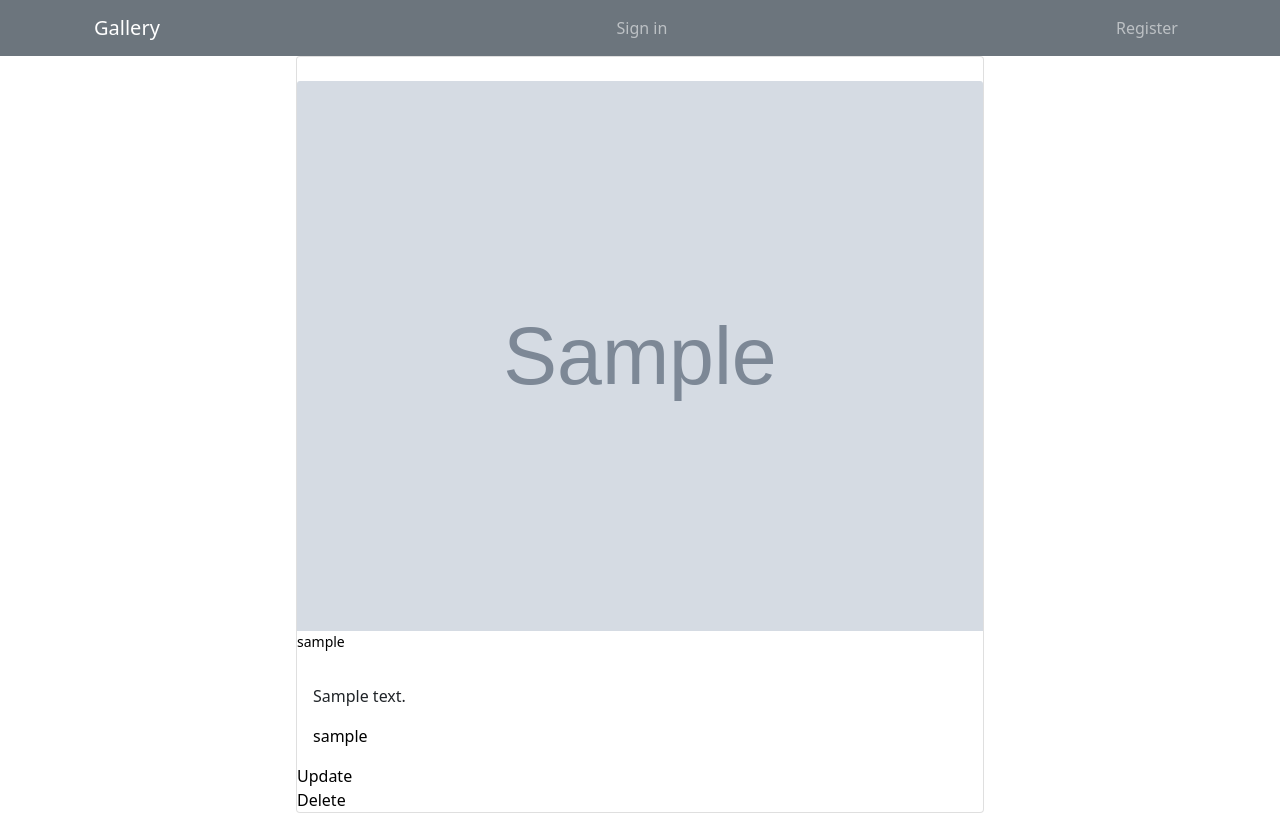
After one commit to tenirina/exam_9, a Django app: page /detail/1 in a window 1280 px wide. The commit adds this page. Run offline with Django 4.2, Linux system fonts and the light colour scheme; tables that the repository leaves empty hold one stand-in row (values such as "Sample post"); grey boxes marked "Sample" are stand-in pictures; some libraries are stand-ins or nearby versions.

Commit message:
Add
Реализовано удаление и изменения картинки.
Добавлены права доступа на удаление и редактирвания.

```diff
--- a/app/static/css/style.css
+++ b/app/static/css/style.css
@@ -0,0 +1,8 @@
+img{
+    width: 450px;
+    height: 550px;
+}
+a{
+    text-decoration: none;
+    color: black
+}
--- a/app/webapp/templates/base.html
+++ b/app/webapp/templates/base.html
@@ -17,22 +17,22 @@
  <nav class="navbar navbar-expand-lg navbar-dark bg-secondary">
     <div class="container">
         <a class="navbar-brand" href="{% url 'index' %}">Gallery</a>
-
+        {% if user.is_authenticated %}
             <div class="dropdown navbar-nav">
                 <a class="nav-link dropdown-toggle"  id="navbarDropdownMenuLink" role="button" data-bs-toggle="dropdown" aria-expanded="false">
                     <i class="bi bi-person-fill"></i>
                 </a>
                 <ul class="dropdown-menu" aria-labelledby="navbarDropdownMenuLink">
+                   <li><a class="dropdown-item" href="#">Profile</a></li>
                    <li><a class="dropdown-item" href="{% url 'image_create' %}">Add image</a></li>
-                   <li><a class="dropdown-item" href="#">Profile</a></li>
-                   <li><a class="dropdown-item" href="#">Sign out</a></li>
+                   <li><a class="dropdown-item" href="{% url 'logout' %}">Sign out</a></li>
                 </ul>
             </div>
             {% block menu %}{% endblock %}
-
-            <spam class="navbar-nav"><a class="nav-link " href="#">Sign in</a></spam>
+        {% else %}
+            <spam class="navbar-nav"><a class="nav-link" href="{% url 'login' %}">Sign in</a></spam>
             <spam class="navbar-nav"><a class="nav-link " href="#">Register</a></spam>
-
+        {% endif %}
     </div>
 </nav>
 <div class="container">
--- /dev/null
+++ b/app/webapp/templates/images/image.html
@@ -0,0 +1,26 @@
+{% extends 'base.html' %}
+{% block content %}
+
+<div class="container">
+    <div class="row justify-content-md-center">
+        <div class="col-8">
+            <div class="card mb-3">
+                <br>
+                <img class="card-img-top" src="{{ image.image.url }}" alt="image">
+                <p class="card-text"><small class="text-muted"><a href="#">{{ image.author }}</a></small></p>
+                <div class="card-body">
+                    <p class="card-text">{{ image.text }}</p>
+                    {% for user in  image.favorites.all %}
+                        <a href="">{{user.username}}</a>
+                    {% empty %}
+                        <p>No favorites yet.</p>
+                    {% endfor %}
+                </div>
+                 <a href="{% url 'update' image.pk %}">Update</a>
+                 <a href="{% url 'delete' image.pk %}">Delete</a>
+            </div>
+        </div>
+    </div>
+</div>
+
+{% endblock %}
--- a/app/webapp/templates/index.html
+++ b/app/webapp/templates/index.html
@@ -10,7 +10,7 @@
                 <div class="col-8">
                     <div class="card mb-3">
 
-                        <a href="{% url 'post' post.pk %}"><img class="card-img-top" src="{{ post.image.url }}" alt="post picture"></a>
+                        <a href="{% url 'image' image.pk %}"><img class="card-img-top" src="{{ image.image.url }}" alt="post picture"></a>
                         <p class="card-text"><small class="text-muted">{{ image.author }}</small></p>
 
                         <div class="card-body">
--- a/app/webapp/urls.py
+++ b/app/webapp/urls.py
@@ -1,9 +1,13 @@
 from django.urls import path
 
 from webapp.views.base import IndexView
-from webapp.views.images import CreateImageView
+from webapp.views.images import CreateImageView, ImageView, DeleteImageView, UpdateImageView
 
 urlpatterns = [
     path('', IndexView.as_view(), name='index'),
-    path('create/', CreateImageView.as_view(), name='image_create')
+    path('create/', CreateImageView.as_view(), name='image_create'),
+    path('detail/<int:pk>', ImageView.as_view(), name='image'),
+    path('update/<int:pk>', UpdateImageView.as_view(), name='update'),
+    path('delete/<int:pk>', DeleteImageView.as_view(), name='delete'),
+    path('confirm-delete/<int:pk>', DeleteImageView.as_view(), name='confirm_delete'),
 ]
--- a/app/webapp/views.py
+++ /dev/null
@@ -1,3 +0,0 @@
-from django.shortcuts import render
-
-# Create your views here.
--- a/app/webapp/views/base.py
+++ b/app/webapp/views/base.py
@@ -8,3 +8,9 @@ class IndexView(ListView):
     template_name = 'index.html'
     ordering = ('-created_at',)
     model = Image
+
+    def get_context_data(self, *, object_list=None, **kwargs):
+        context = super().get_context_data(object_list=object_list, **kwargs)
+        images = Image.objects.all()
+        context['images'] = images
+        return context
--- a/app/webapp/views/images.py
+++ b/app/webapp/views/images.py
@@ -1,11 +1,14 @@
-from django.views.generic import DetailView, CreateView
-from django.urls import reverse
+from django.views.generic import DetailView, CreateView, DeleteView, UpdateView
+from django.urls import reverse, reverse_lazy
+from django.contrib.auth.mixins import LoginRequiredMixin
+from django.core.exceptions import PermissionDenied
+
 
 from webapp.forms import ImageForm
 from webapp.models import Image
 
 
-class CreateImageView(CreateView):
+class CreateImageView(LoginRequiredMixin, CreateView):
     template_name = 'images/create.html'
     form_class = ImageForm
     model = Image
@@ -16,3 +19,32 @@ class CreateImageView(CreateView):
 
     def get_success_url(self):
         return reverse('index')
+
+
+class ImageView(DetailView):
+    template_name = "images/image.html"
+    model = Image
+    fields = ('image', 'description',)
+
+
+class UpdateImageView(LoginRequiredMixin, UpdateView):
+    template_name = 'images/update.html'
+    form_class = ImageForm
+    model = Image
+    context_object_name = 'image'
+
+    def get_success_url(self):
+        return reverse('image', kwargs={'pk': self.object.pk})
+
+
+class DeleteImageView(LoginRequiredMixin, DeleteView):
+    template_name = 'images/delete.html'
+    model = Image
+    success_url = reverse_lazy('index')
+
+    def post(self, request, *args, **kwargs):
+        img = Image.objects.get(pk=kwargs['pk'])
+        if request.user == img.author or request.user.has_perm('webapp.delete_image'):
+            return super().post(request, *args, **kwargs)
+        else:
+            return reverse('index')
```
Also changed, not shown: app/accounts/templates/login.html (added, +22 -0 lines), app/webapp/templates/images/delete.html (added, +11 -0 lines), app/webapp/templates/images/update.html (added, +14 -0 lines).
